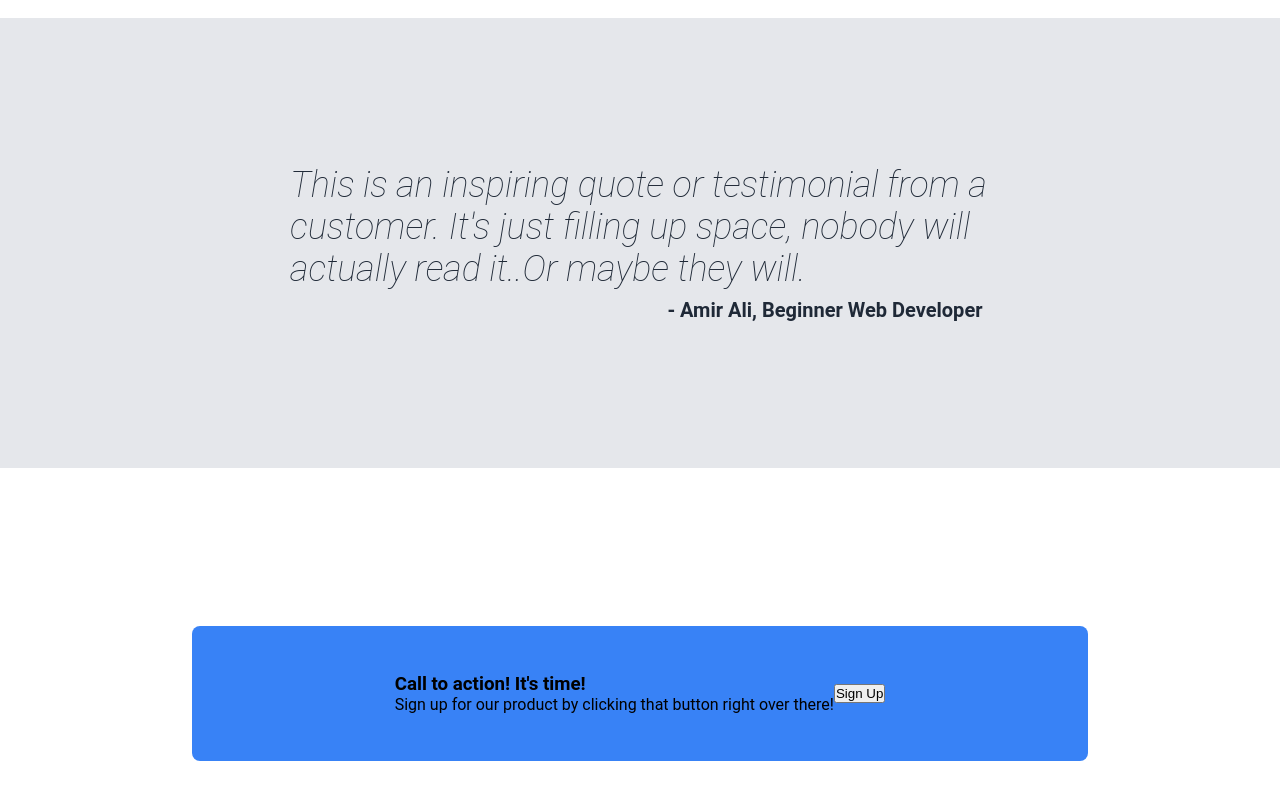
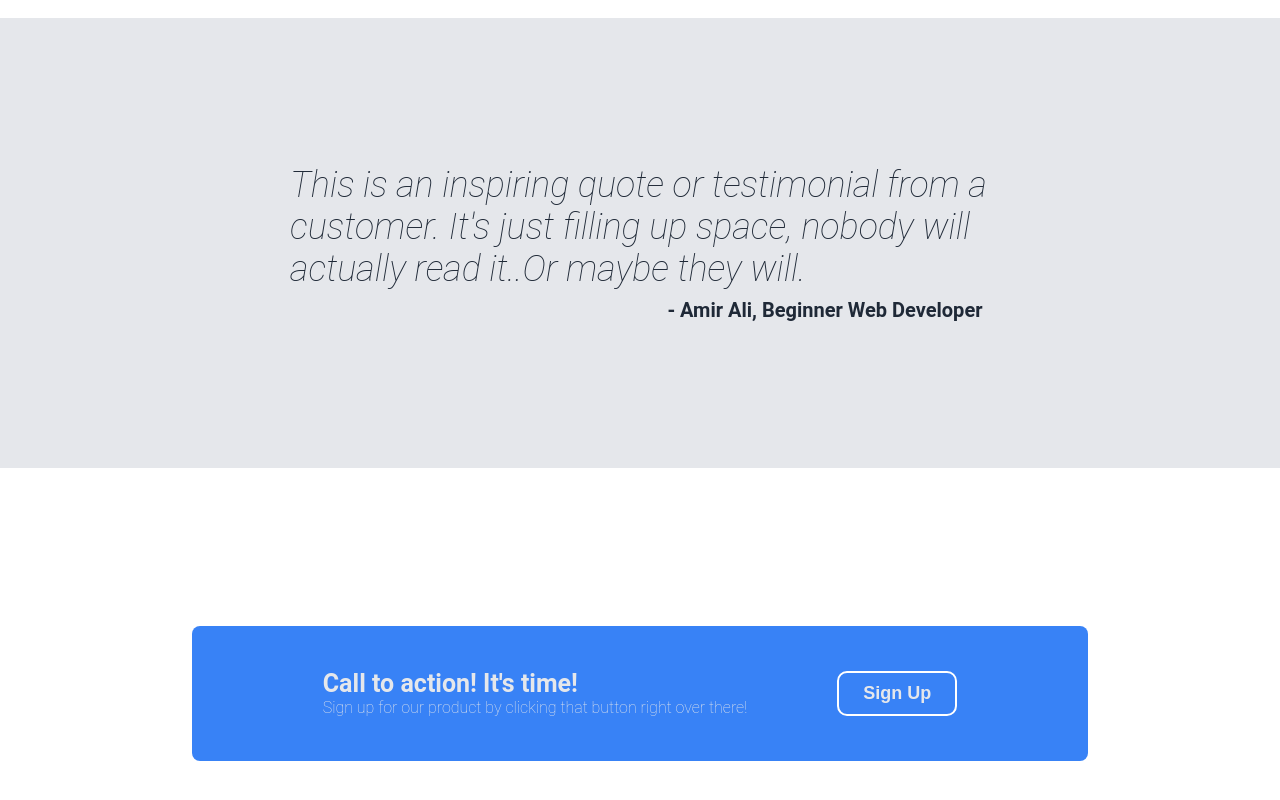
Before and after one commit to satele99/project-landing-page, a plain HTML site: page index.html in a window 1280 px wide. Shown: the part 792-1592 px from the top of the page. Drawn offline with Linux system fonts and the light colour scheme.

Commit message:
finished fourth structure styling

```diff
--- a/index.html
+++ b/index.html
@@ -64,13 +64,15 @@
         </section>
         <section class="fourth-section">
             <div class="call-to-action">
-                <div id="right">
-                    <h3>Call to action! It's time!</h3>
-                    <p>Sign up for our product by clicking that button right over there!</p>
-                </div>
-                <div id="left">
-                    <button>Sign Up</button>
-                </div>
+                <!-- <div class="container"> -->
+                    <div class="right">
+                        <h3>Call to action! It's time!</h3>
+                        <p>Sign up for our product by clicking that button right over there!</p>
+                    </div>
+                    <div>
+                        <button>Sign Up</button>
+                    </div>
+                <!-- </div> -->
             </div>
         </section>
     </div>
--- a/styles.css
+++ b/styles.css
@@ -167,6 +167,32 @@ main {
     align-items: center;
 }
 .right {
-    display: flex;
-    flex-direction: column;
+  padding-right: 90px;
+  padding-left: 0;
 }
+.right h3 {
+    font-size: 25px;
+    color: #e5e7eb;
+}
+.right p {
+    font-weight: lighter;
+    color: #e5e7eb;
+}
+.call-to-action div {
+    /* padding-right: 30px; */
+}
+.call-to-action div button {
+    background-color: #3882f6;
+    border: 2px solid white;
+    color: #e5e7eb;
+    font-weight: bold;
+    font-size: 18px;
+    padding: 10px;
+    border-radius: 10px;
+    width: 120px;
+}
+.call-to-action div button:hover {
+    border: 2px solid rgb(203, 202, 202);
+    cursor: pointer;
+    color: #fdfdfd;
+}
```
